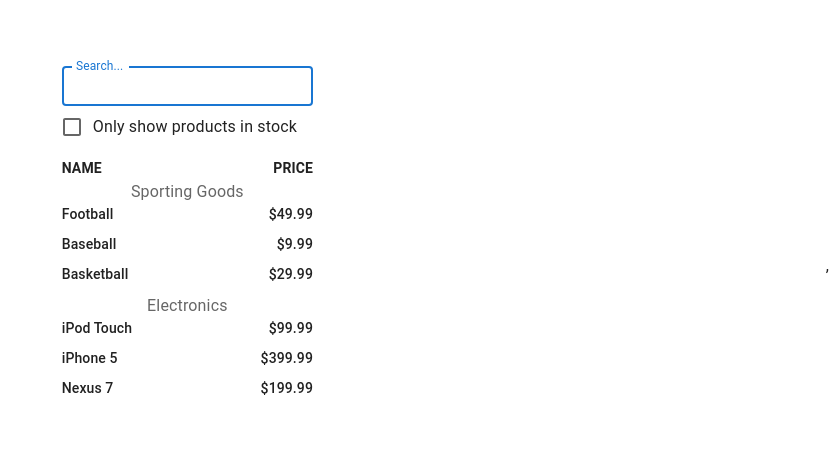
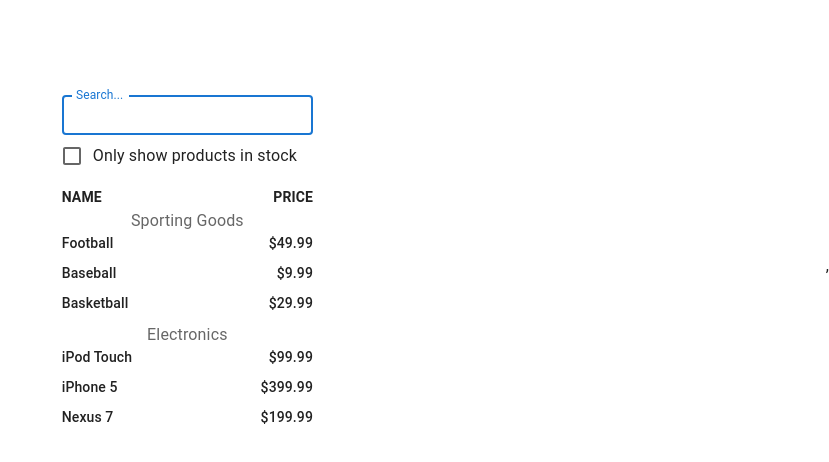
Before and after one commit to surbhiMidha703/ikea-shop, a React (Create React App) app: page / in a window 1280 px wide. Shown: the part 134-596 px from the top of the page, without its empty margins (451-1280 px from the left). Built offline with nearby package versions, Linux system fonts and the light colour scheme.

Commit message:
added mui styles back

```diff
--- a/package.json
+++ b/package.json
@@ -5,6 +5,7 @@
   "dependencies": {
     "@emotion/react": "^11.8.2",
     "@emotion/styled": "^11.8.1",
+    "@material-ui/core": "^4.12.4",
     "@mui/material": "^5.5.2",
     "@testing-library/jest-dom": "^5.16.2",
     "@testing-library/react": "^12.1.4",
--- a/src/Products/FilterableProductTable.tsx
+++ b/src/Products/FilterableProductTable.tsx
@@ -5,23 +5,16 @@ import Products from './Products.json'
 import { useState } from "react";
 import { IProduct } from './ProductType'
 import './ProductStyles.css';
-// import { makeStyles } from '@mui/styles';
-// import { makeStyles } from '@mui/styles/makeStyles';
+import { makeStyles } from '@material-ui/core/styles';
 
-//legacy code not working will use emotion for the time being
-// const useStyles = makeStyles({
-//     root: {
-//         borderRadius: 12,
-//         backgroundColor: "blue"
-//     },
-//     grid: {
-//         minHeight: 341,
-//         background: 'linear-gradient(45deg, #FE6B8B 30%, #FF8E53 90%)'
-//     },
-// });
+const useStyles = makeStyles({
+    grid: {
+        minHeight: 341,
+    },
+});
 
 export const FilterableProductTable = () => {
-    // const classes = useStyles(); //legacy code
+    const classes = useStyles(); //legacy code
 
     const [prod, setProducts] = useState<IProduct[]>(Products)
     const [searchWord, setSearchWord] = useState('')
@@ -77,8 +70,7 @@ export const FilterableProductTable = () => {
             container
             direction="column"
             alignItems="center"
-            className='filterableGrid'
-        // className={classes.grid}  //legacy code
+            className={classes.grid}
         >
             <Grid item>
                 <SearchBar onSearchChange={onSearchChange} searchTerm={searchWord} onCheckBoxChange={onCheckBoxChange} />
```
Also changed, not shown: 1 other file (tests, documents, lock files or other folders).
